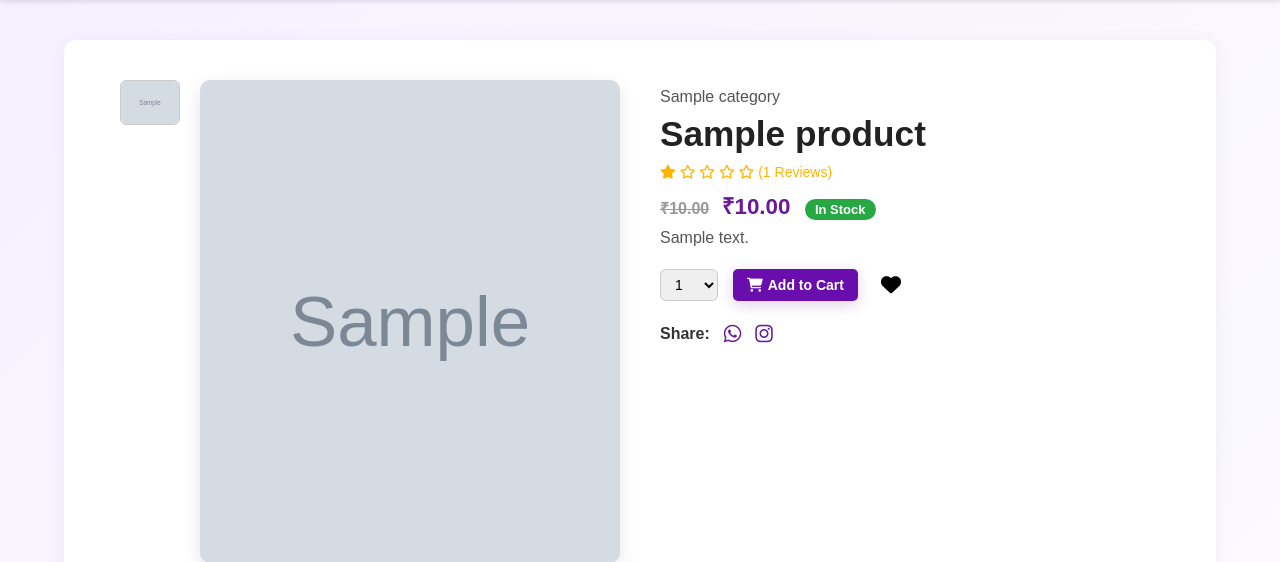
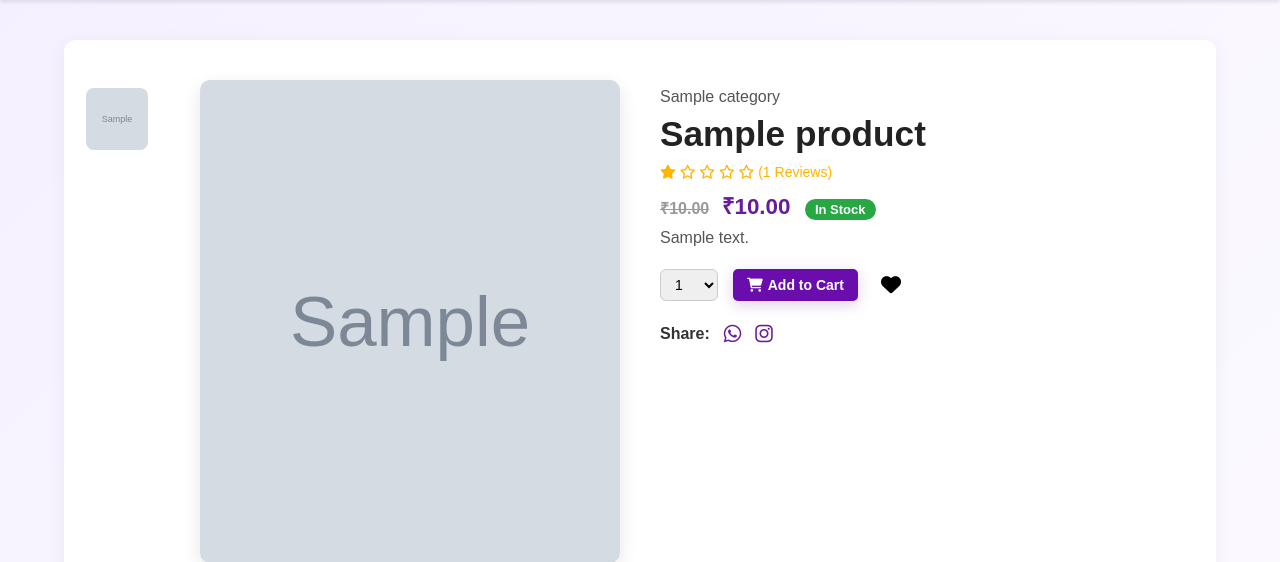
Before and after one commit to inno-vin/Swetha-collections, a Django app: a page that uses templates/store/base.html in a window 1280 px wide. Shown: the part 60-622 px from the top of the page. Run offline with Django 3.2, Linux system fonts and the light colour scheme; tables that the repository leaves empty hold one stand-in row (values such as "Sample post"); grey boxes marked "Sample" are stand-in pictures; data that the repository does not hold is empty; parts of the project's set-up code (start-up, migrations or seed data) failed here and were passed over; some libraries are stand-ins or nearby versions.

Commit message:
product-details css

```diff
--- a/static/product_details.css
+++ b/static/product_details.css
@@ -49,21 +49,33 @@ body {
 }
 
 /* Thumbnails (desktop column) */
+/* MOBILE: thumbnails = one-row, horizontal scroll */
 .thumbnail-gallery {
   display: flex;
-  flex-direction: column;
-  gap: 10px;
+  flex-direction: row;
+  flex-wrap: nowrap;       /* stay in one row */
+  gap: 8px;
+  overflow-x: auto;        /* scroll only inside the strip */
+  overflow-y: hidden;
+  -webkit-overflow-scrolling: touch;
+  scroll-snap-type: x proximity;
+  width: 100%;
+  max-width: 420px;
+  margin: 8px auto 0;
+  padding: 0 2px 6px;
 }
 .thumbnail-gallery img {
-  width: 60px;
-  height: auto;
-  cursor: pointer;
-  border-radius: 6px;
-  border: 1px solid #ccc;
-  transition: transform 0.3s ease;
+  flex: 0 0 auto;          /* don't shrink */
+  width: 62px;
+  height: 62px;
+  object-fit: cover;
+  border-radius: 8px;
+  scroll-snap-align: center;
 }
-.thumbnail-gallery img:hover { transform: scale(1.1); }
-.thumbnail.active { border: 2px solid #6a1b9a; }
+/* optional: hide scrollbar */
+.thumbnail-gallery::-webkit-scrollbar { display: none; }
+.thumbnail-gallery { scrollbar-width: none; }
+
 
 /* Desktop zoom bits (hidden by default; enabled via JS if you want) */
 #zoom-lens {
```
